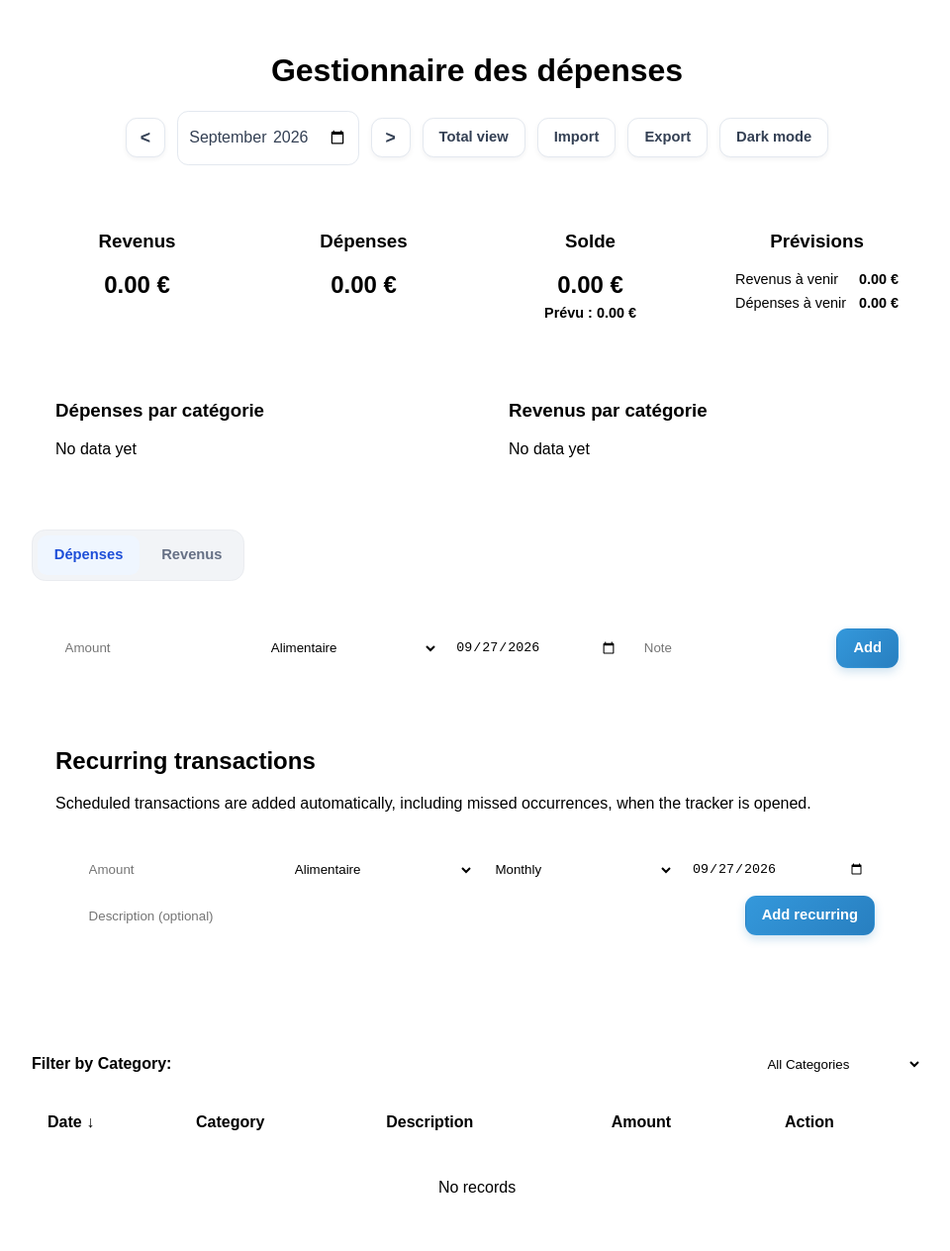
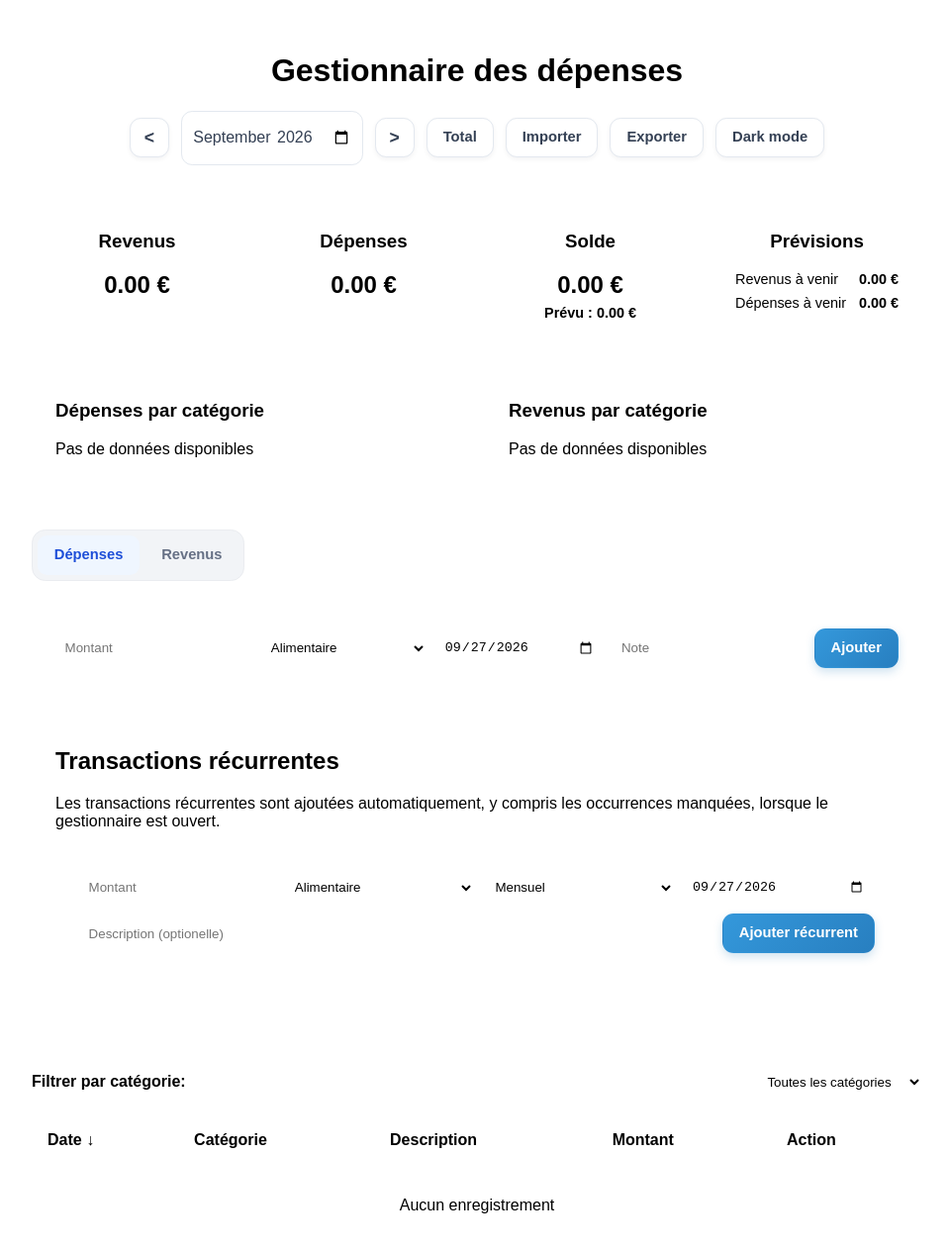
Before and after one commit to BlueDax/projects, a React (Create React App) app in the folder tracker-finance/: page / in a window 1280 px wide. Shown: the top 1264 px of the page at 99% size, without its empty margins (158-1118 px from the left). Built offline with nearby package versions, Linux system fonts and the light colour scheme.

Commit message:
Translate UI text to French for improved localization

```diff
--- a/tracker-finance/src/App.js
+++ b/tracker-finance/src/App.js
@@ -25,9 +25,9 @@ const CHART_COLORS = [
 const RECURRING_STORAGE_KEY = "myFinanceRecurring";
 const THEME_STORAGE_KEY = "myFinanceTheme";
 const FREQUENCY_LABELS = {
-  weekly: "Weekly",
-  monthly: "Monthly",
-  yearly: "Yearly",
+  weekly: "Hebdomadaire",
+  monthly: "Mensuel",
+  yearly: "Annuel",
 };
 
 function getInitialTheme() {
@@ -119,7 +119,7 @@ function CategoryPieChart({ title, label, data, total }) {
     <section style={styles.chartCard}>
       <h3 style={{ marginTop: 0 }}>{title}</h3>
       {data.length === 0 ? (
-        <p style={{ color: "var(--text-muted)" }}>No data yet</p>
+        <p style={{ color: "var(--text-muted)" }}>Pas de données disponibles</p>
       ) : (
         <div style={styles.chartContent}>
           <svg
@@ -763,7 +763,7 @@ function App() {
           className="button button--period"
           onClick={() => setSelectedMonth(null)}
         >
-          Total view
+          Total
         </button>
         {!selectedMonth && (
           <button
@@ -771,7 +771,7 @@ function App() {
             className="button button--period"
             onClick={() => changeMonth(getMonthValue(new Date()))}
           >
-            Current month
+            Mois en cours
           </button>
         )}
         <button
@@ -779,7 +779,7 @@ function App() {
           className="button button--period"
           onClick={() => importInputRef.current?.click()}
         >
-          Import
+          Importer
         </button>
         <input
           ref={importInputRef}
@@ -794,7 +794,7 @@ function App() {
           className="button button--period"
           onClick={exportData}
         >
-          Export
+          Exporter
         </button>
         <button
           type="button"
@@ -899,7 +899,7 @@ function App() {
       <form onSubmit={addTransaction} style={styles.form}>
         <input
           type="number"
-          placeholder="Amount"
+          placeholder="Montant"
           aria-label="Transaction amount"
           min="0.01"
           step="0.01"
@@ -941,20 +941,20 @@ function App() {
           type="submit"
           className="button button--primary"
         >
-          Add
+          Ajouter
         </button>
       </form>
 
       <section style={styles.recurringSection}>
-        <h2 style={{ marginTop: 0 }}>Recurring transactions</h2>
+        <h2 style={{ marginTop: 0 }}>Transactions récurrentes</h2>
         <p>
-          Scheduled transactions are added automatically, including missed
-          occurrences, when the tracker is opened.
+          Les transactions récurrentes sont ajoutées automatiquement,
+          y compris les occurrences manquées, lorsque le gestionnaire est ouvert.
         </p>
         <form onSubmit={addRecurringTransaction} style={styles.form}>
           <input
             type="number"
-            placeholder="Amount"
+            placeholder="Montant"
             aria-label="Recurring amount"
             min="0.01"
             step="0.01"
@@ -1004,14 +1004,14 @@ function App() {
           />
           <input
             type="text"
-            placeholder="Description (optional)"
+            placeholder="Description (optionelle)"
             aria-label="Recurring description"
             value={recurringDescription}
             onChange={(event) => setRecurringDescription(event.target.value)}
             style={styles.input}
           />
           <button type="submit" className="button button--primary">
-            Add recurring
+            Ajouter récurrent
           </button>
         </form>
         {recurringTemplates.length > 0 && (
@@ -1021,13 +1021,13 @@ function App() {
                 <span>
                   <strong>{template.category}</strong>
                   {" · "}
-                  {template.type === "income" ? "Income" : "Expense"}
+                  {template.type === "income" ? "Revenu" : "Dépense"}
                   {" · "}
                   {template.amount.toFixed(2)} €
                   {" · "}
                   {FREQUENCY_LABELS[template.frequency]}
                   {" · "}
-                  Next: {template.nextDate}
+                  Prochain: {template.nextDate}
                   {template.description ? ` · ${template.description}` : ""}
                 </span>
                 <div style={{ display: "flex", gap: "0.5rem" }}>
@@ -1037,14 +1037,14 @@ function App() {
                     aria-label={`Edit recurring ${template.category}`}
                     onClick={() => startEditingRecurringTransaction(template)}
                   >
-                    Edit
+                    Modifier
                   </button>
                   <button
                     type="button"
                     className="button button--danger"
                     onClick={() => deleteRecurringTransaction(template.id)}
                   >
-                    Stop
+                    Annuler
                   </button>
                 </div>
               </li>
@@ -1063,8 +1063,8 @@ function App() {
               onChange={(event) => setEditRecurringType(event.target.value)}
               style={styles.input}
             >
-              <option value="expenses">Expense</option>
-              <option value="income">Income</option>
+              <option value="expenses">Dépenses</option>
+              <option value="income">Revenus</option>
             </select>
             <input
               type="number"
@@ -1118,14 +1118,14 @@ function App() {
               style={styles.input}
             />
             <button type="submit" className="button button--primary">
-              Save recurring changes
+              Enregistrer les modifications
             </button>
             <button
               type="button"
               className="button button--period"
               onClick={() => setEditingRecurringId(null)}
             >
-              Cancel
+              Annuler
             </button>
           </form>
         )}
@@ -1142,7 +1142,7 @@ function App() {
           gap: "1rem",
         }}
       >
-        <label style={{ fontWeight: "bold" }}>Filter by Category:</label>
+        <label style={{ fontWeight: "bold" }}>Filtrer par catégorie:</label>
         <select
           value={selectedCategory}
           onChange={(e) => setSelectedCategory(e.target.value)}
@@ -1155,7 +1155,7 @@ function App() {
             color: "var(--text)",
           }}
         >
-          <option value="All">All Categories</option>
+          <option value="All">Toutes les catégories</option>
           {CATEGORIES.map((cat) => (
             <option key={cat} value={cat}>
               {cat}
@@ -1166,7 +1166,7 @@ function App() {
 
       {editingTransaction && (
         <section aria-labelledby="edit-transaction-heading">
-          <h2 id="edit-transaction-heading">Edit transaction</h2>
+          <h2 id="edit-transaction-heading">Modifier la transaction</h2>
           <form onSubmit={saveEditedTransaction} style={styles.form}>
             <select
               aria-label="Edit transaction type"
@@ -1174,8 +1174,8 @@ function App() {
               onChange={(event) => setEditType(event.target.value)}
               style={styles.input}
             >
-              <option value="expenses">Expense</option>
-              <option value="income">Income</option>
+              <option value="expenses">Dépenses</option>
+              <option value="income">Revenus</option>
             </select>
             <input
               type="number"
@@ -1215,14 +1215,14 @@ function App() {
               style={styles.input}
             />
             <button type="submit" className="button button--primary">
-              Save changes
+              Enregistrer les modifications
             </button>
             <button
               type="button"
               className="button button--period"
               onClick={cancelEditingTransaction}
             >
-              Cancel
+              Annuler
             </button>
           </form>
         </section>
@@ -1256,7 +1256,7 @@ function App() {
               onClick={() => handleSort("category")}
               title="Sort by Category"
             >
-              Category{" "}
+              Catégorie{" "}
               {sortConfig.key === "category" &&
                 (sortConfig.direction === "asc" ? " ↑" : " ↓")}
             </th>
@@ -1284,7 +1284,7 @@ function App() {
               onClick={() => handleSort("amount")}
               title="Sort by Amount"
             >
-              Amount{" "}
+              Montant{" "}
               {sortConfig.key === "amount" &&
                 (sortConfig.direction === "asc" ? " ↑" : " ↓")}
             </th>
@@ -1303,7 +1303,7 @@ function App() {
           {list.length === 0 && (
             <tr>
               <td colSpan="5" style={{ textAlign: "center", padding: "2rem" }}>
-                No records
+                Aucun enregistrement
               </td>
             </tr>
           )}
@@ -1353,14 +1353,14 @@ function App() {
                     className="button button--period"
                     onClick={() => startEditingTransaction(t)}
                   >
-                    Edit
+                    Modifier
                   </button>
                   <button
                     type="button"
                     className="button button--danger"
                     onClick={() => handleDelete(t.id)}
                   >
-                    Delete
+                    Supprimer
                   </button>
                 </div>
               </td>
```
